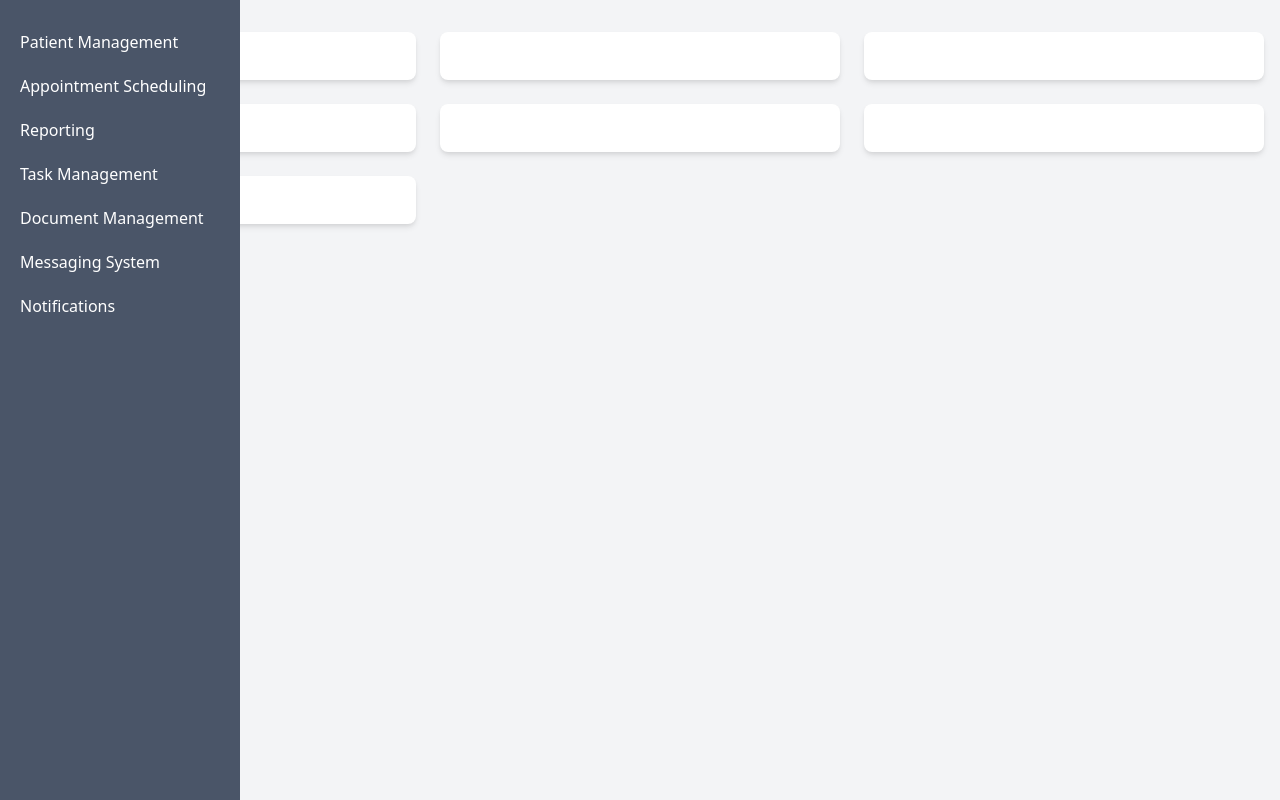
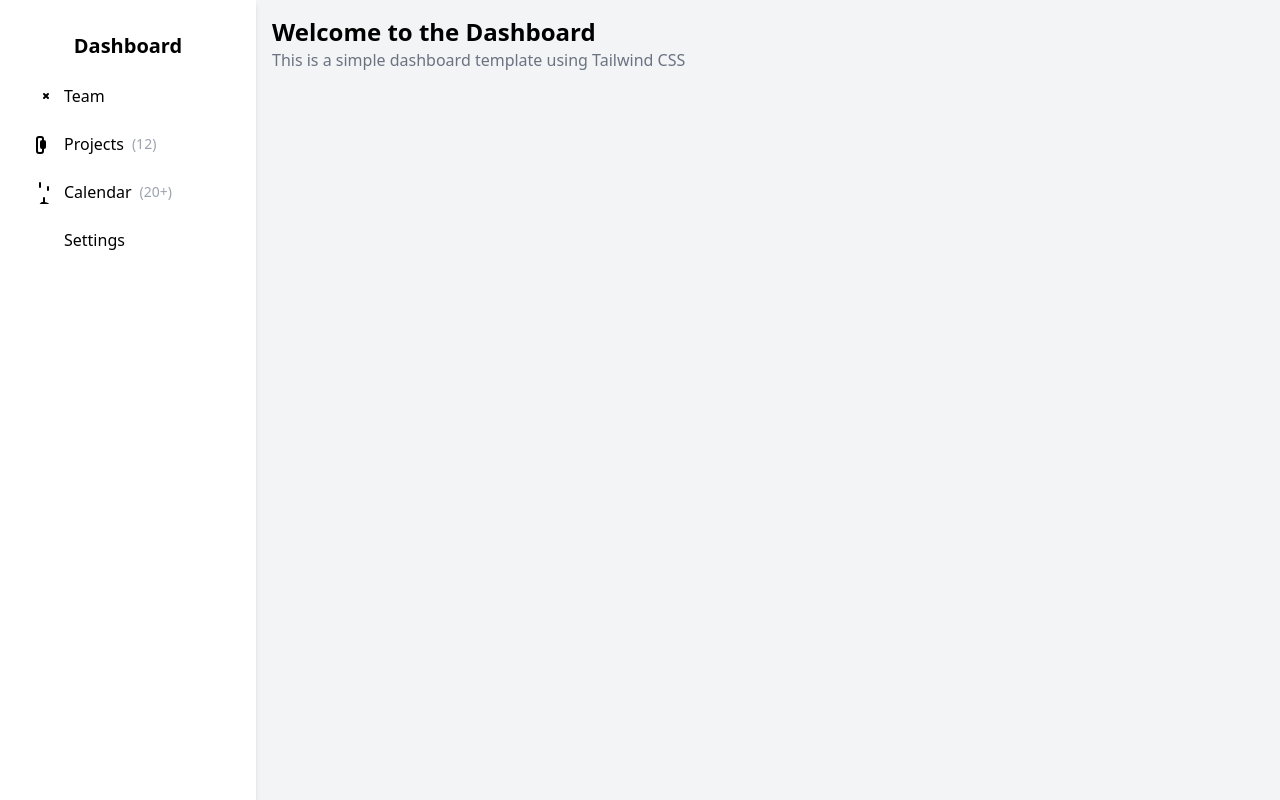
Before and after one commit to Jabrahamjohn/Rehab, a Flask app: page /dashboard in a window 1280 px wide. Run offline with Flask 3, Linux system fonts and the light colour scheme.

Commit message:
the side bar navigations

```diff
--- a/rehab_app/templates/dashboard.html
+++ b/rehab_app/templates/dashboard.html
@@ -1,100 +1,56 @@
-<!-- dashboard.html -->
-
 <!DOCTYPE html>
 <html lang="en">
-
 <head>
-    <meta charset="UTF-8">
-    <meta name="viewport" content="width=device-width, initial-scale=1.0">
-    <title>Dashboard - Rehab Center</title>
-    <!-- Link to Tailwind CSS CDN -->
-    <link href="https://cdn.jsdelivr.net/npm/tailwindcss@^2.2.19/dist/tailwind.min.css" rel="stylesheet">
-    <!-- Custom CSS -->
-    <style>
-        /* Style for sidebar */
-        .sidebar {
-            width: 240px;
-            background-color: #4a5568;
-            color: #fff;
-            position: fixed;
-            height: 100%;
-            top: 0;
-            left: 0;
-            overflow-x: hidden;
-            padding-top: 20px;
-        }
-
-        .sidebar a {
-            padding: 10px 20px;
-            text-decoration: none;
-            display: block;
-            color: #fff;
-        }
-
-        .sidebar a:hover {
-            background-color: #718096;
-        }
-    </style>
+  <meta charset="UTF-8">
+  <meta name="viewport" content="width=device-width, initial-scale=1.0">
+  <title>Dashboard</title>
+  <link href="https://unpkg.com/tailwindcss@^2/dist/tailwind.min.css" rel="stylesheet">
 </head>
-
-<body class="bg-gray-100">
-
-    <!-- Sidebar -->
-    <div class="sidebar">
-        <a href="#patient-management">Patient Management</a>
-        <a href="#appointment-scheduling">Appointment Scheduling</a>
-        <a href="#reporting">Reporting</a>
-        <a href="#task-management">Task Management</a>
-        <a href="#document-management">Document Management</a>
-        <a href="#messaging-system">Messaging System</a>
-        <a href="#notifications">Notifications</a>
+<body>
+  <div class="flex w-full h-screen bg-gray-100">
+    <div class="flex flex-col w-64 bg-white shadow-md p-4">
+      <h1 class="text-xl font-bold text-center py-4">Dashboard</h1>
+      <ul class="space-y-2">
+        <li class="py-2 px-4 rounded-lg hover:bg-gray-200 cursor-pointer">
+          <div class="flex items-center space-x-2">
+            <svg xmlns="http://www.w3.org/2000/svg" class="h-6 w-6" fill="none" viewBox="0 0 24 24" stroke="currentColor">
+              <path stroke-linecap="round" stroke-linejoin="round" stroke-width="2" d="M12 14l2-2m0 0l2-2m-2 2l-2-2m2 2l2 2m-2-2l-2-2" />
+            </svg>
+            <span>Team</span>
+          </div>
+        </li>
+        <li class="py-2 px-4 rounded-lg hover:bg-gray-200 cursor-pointer">
+          <div class="flex items-center space-x-2">
+            <svg xmlns="http://www.w3.org/2000/svg" class="h-6 w-6" fill="none" viewBox="0 0 24 24" stroke="currentColor">
+              <path stroke-linecap="round" stroke-linejoin="round" stroke-width="2" d="M9 5H7a2 2 0 00-2 2v12a2 2 0 002 2h2a2 2 0 002-2V7a2 2 0 00-2-2zM9 10v5a1 1 0 001 1h2a1 1 0 001-1V10a1 1 0 00-1-1h-2a1 1 0 00-1 1z" />
+            </svg>
+            <span>Projects</span>
+            <span class="text-gray-400 text-sm">(12)</span>
+          </div>
+        </li>
+        <li class="py-2 px-4 rounded-lg hover:bg-gray-200 cursor-pointer">
+          <div class="flex items-center space-x-2">
+            <svg xmlns="http://www.w3.org/2000/svg" class="h-6 w-6" fill="none" viewBox="0 0 24 24" stroke="currentColor">
+              <path stroke-linecap="round" stroke-linejoin="round" stroke-width="2" d="M8 7V3m8 4v3m-4 8v5m0 0s6 0 6 6v2a2 2 0 01-2 2H6a2 2 0 01-2-2v-2s6-6 6-6z" />
+            </svg>
+            <span>Calendar</span>
+            <span class="text-gray-400 text-sm">(20+)</span>
+          </div>
+        </li>
+        <li class="py-2 px-4 rounded-lg hover:bg-gray-200 cursor-pointer">
+          <div class="flex items-center space-x-2">
+            <svg xmlns="http://www.w3.org/2000/svg" class="h-6 w-6" fill="none" viewBox="0 0 2>
+            <path stroke-linecap="round" stroke-linejoin="round" stroke-width="2" d="M12 14l2-2m0 0l2-2m-2 2l-2-2m2 2l2 2m-2-2l-2-2" />
+            </svg>
+            <span>Settings</span>
+            </div>
+        </li>
+        </ul>
     </div>
-
-    <!-- Main content -->
-    <main class="ml-240px py-8 px-4">
-
-        <!-- Grid Layout -->
-        <div class="grid grid-cols-1 md:grid-cols-2 lg:grid-cols-3 gap-6">
-
-            <!-- Patient Management Section -->
-            <section id="patient-management" class="bg-white rounded-lg shadow-md p-6">
-                <!-- Content for patient management section -->
-            </section>
-
-            <!-- Appointment Scheduling Section -->
-            <section id="appointment-scheduling" class="bg-white rounded-lg shadow-md p-6">
-                <!-- Content for appointment scheduling section -->
-            </section>
-
-            <!-- Reporting Section -->
-            <section id="reporting" class="bg-white rounded-lg shadow-md p-6">
-                <!-- Content for reporting section -->
-            </section>
-
-            <!-- Task Management Section -->
-            <section id="task-management" class="bg-white rounded-lg shadow-md p-6">
-                <!-- Content for task management section -->
-            </section>
-
-            <!-- Document Management Section -->
-            <section id="document-management" class="bg-white rounded-lg shadow-md p-6">
-                <!-- Content for document management section -->
-            </section>
-
-            <!-- Messaging System Section -->
-            <section id="messaging-system" class="bg-white rounded-lg shadow-md p-6">
-                <!-- Content for messaging system section -->
-            </section>
-
-            <!-- Notifications Section -->
-            <section id="notifications" class="bg-white rounded-lg shadow-md p-6">
-                <!-- Content for notifications section -->
-            </section>
-
-        </div> <!-- End of Grid Layout -->
-
-    </main>
-
+    <div class="flex-1 p-4">
+      <h1 class="text-2xl font-bold">Welcome to the Dashboard</h1>
+      <p class="text-gray-500">This is a simple dashboard template using Tailwind CSS</p>
+    </div>
+</div>
 </body>
-
 </html>
```
